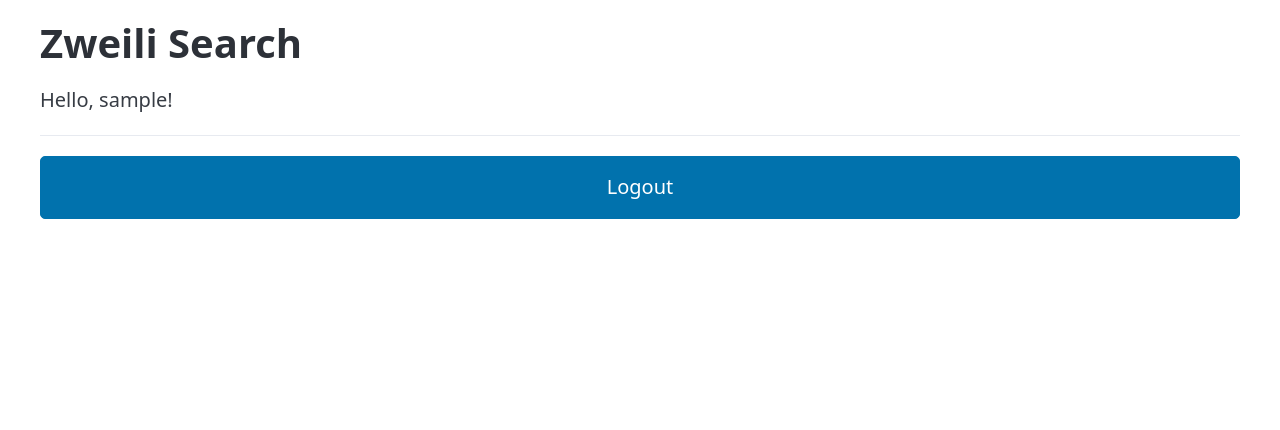
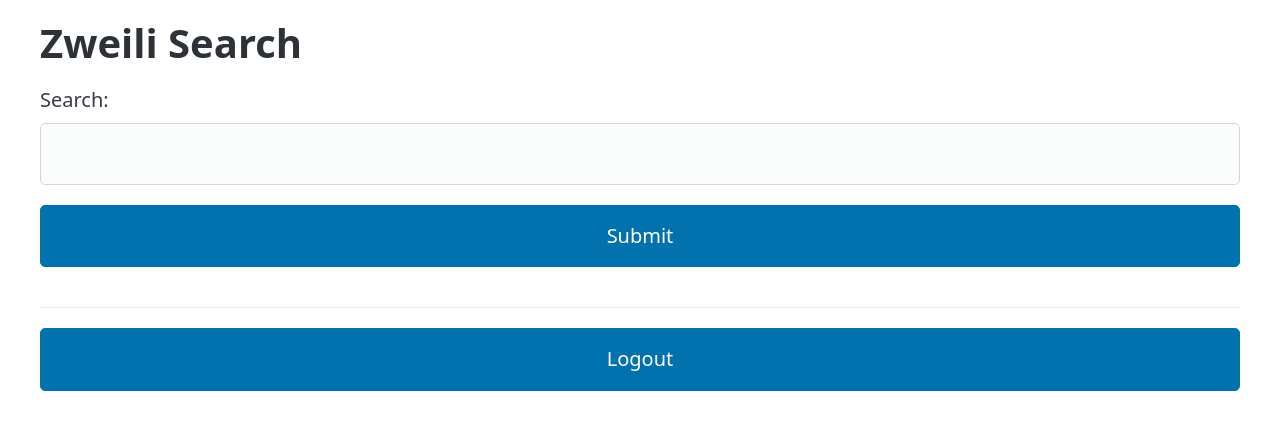
Before and after one commit to Nebucatnetzer/meta-search, a Django app: page / in a window 1280 px wide. Shown: the top 430 px of the page. Run offline with Django 4.2, Linux system fonts and the light colour scheme; the visitor is signed in with stand-in values (Sample User, id 1); some libraries are stand-ins or nearby versions.

Commit message:
Add search box

```diff
--- a/src/search/templates/search/index.html
+++ b/src/search/templates/search/index.html
@@ -1,6 +1,23 @@
 {% extends "base.html" %}
 {% block content %}
-    Hello, {{ user.username|default:"Guest" }}!
+
+    {% if user.is_authenticated %}
+    <form action="{% url 'index' %}" method="get" onsubmit="event.stopPropagation();">
+      <label for="query">Search:</label>
+      <input type="text" id="query" name="query" required value="{{ request.GET.query|default_if_none:'' }}">
+      <button type="submit">Submit</button>
+    </form>
+    {% endif %}
+
+    {% if results %}
+    <ul>
+    {% for result in results %}
+        <li>{{ result.link }}</li>
+    {% endfor %}
+    </ul>
+    {% endif %}
+
+
     <hr />
     {% if user.is_authenticated %}
         {% include "registration/_logout.html" %}
```
